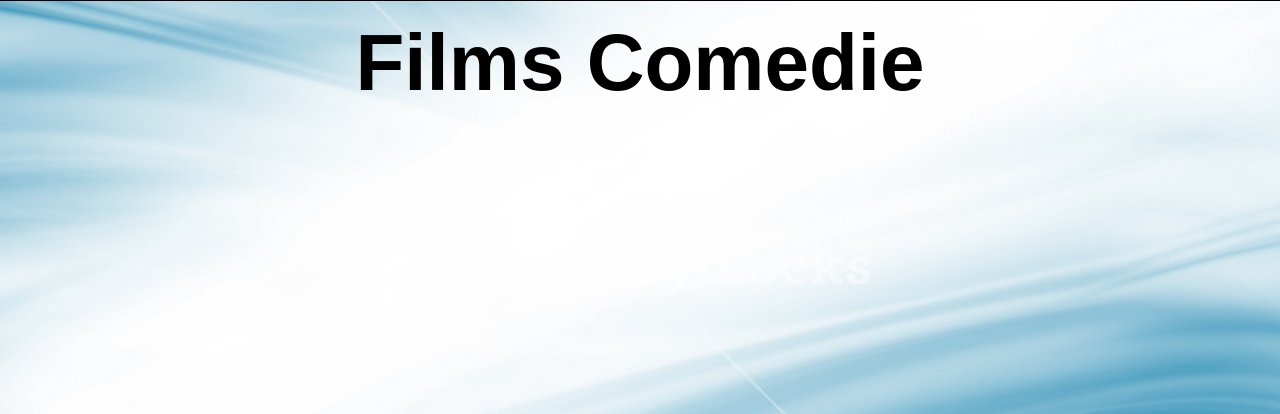
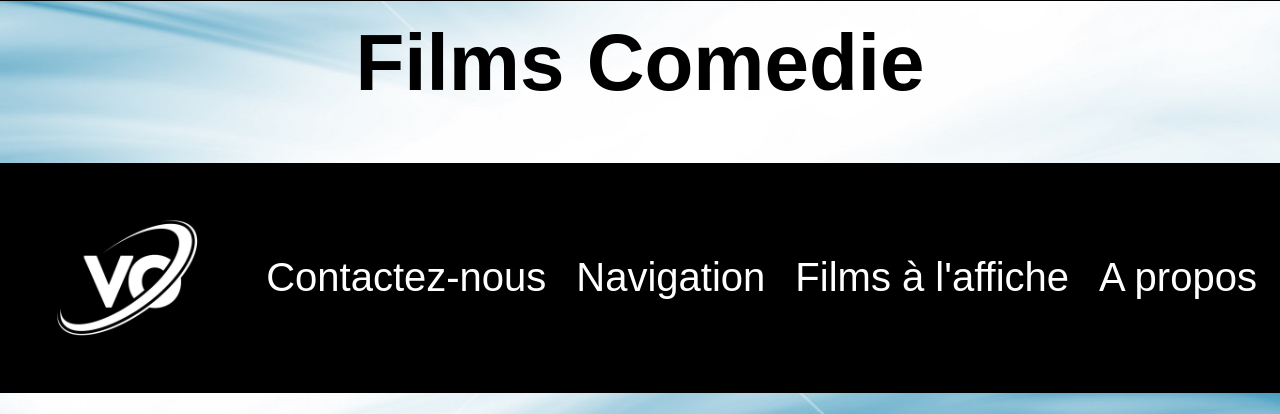
Before and after one commit to Ulfhednar12/Pojet-catalogue, a PHP site: page /comedie.php in a window 1280 px wide. Shown: the part 158-572 px from the top of the page. Run offline with PHP 8.4, Linux system fonts and the light colour scheme; data that the repository does not hold is empty; some web fonts are replaced.

Commit message:
ajout footer dans comédie

```diff
--- a/comedie.php
+++ b/comedie.php
@@ -86,3 +86,23 @@ $resultat = $query->fetchAll();
 
     <?php } ?>
     </div>
+
+    <footer>
+    <img src="image/logo.jpg" alt="" height="230px" width="auto">
+    <ul class="nav1">
+        <li><a class="svg-icon" href="">Contactez-nous</a></li>
+        <li><a class="svg-icon" href="index.php">Navigation</a></li>
+        <li><a class="svg-icon" href="">Films à l'affiche</a></li>
+        <li><a class="svg-icon" href="">A propos</a></li>
+      </ul>
+      <article class="telecharger">
+        <figure>
+            <img class="uber2" src="img/images/logo_uberEats_2.svg" alt="">
+        </figure>
+        <figcaption><p>Téléchargez Vidéo online app</p></figcaption>
+            <button class="telecharger"><img src="image/logo_google_play.svg">GOOGLE PLAY</button>
+            <button class="telecharger"><img src="image/logo_apple.svg">APPLE STORE</button>
+        </article>
+
+
+</footer>
```
